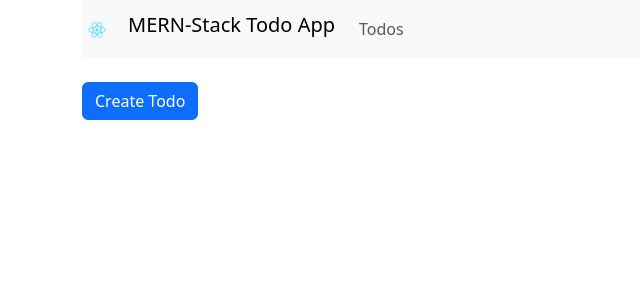
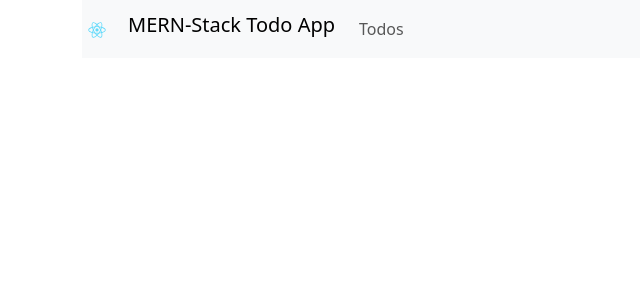
Before and after one commit to mchang21/mern-todo-app, a React (Create React App) app: page /create in a window 1280 px wide. Shown: the top 300 px of the page, without its empty margins (0-640 px from the left). Built offline with nearby package versions, Linux system fonts and the light colour scheme.

Commit message:
removed unnecessary path

```diff
--- a/src/App.js
+++ b/src/App.js
@@ -35,7 +35,6 @@ const App = () => {
       <Routes>
         <Route path="/" element={<TodosList />} />
         <Route path="/edit/:id" element={<EditTodo />} />
-        <Route path="/create" element={<CreateTodo />} />
       </Routes>
 
     </div>
```
